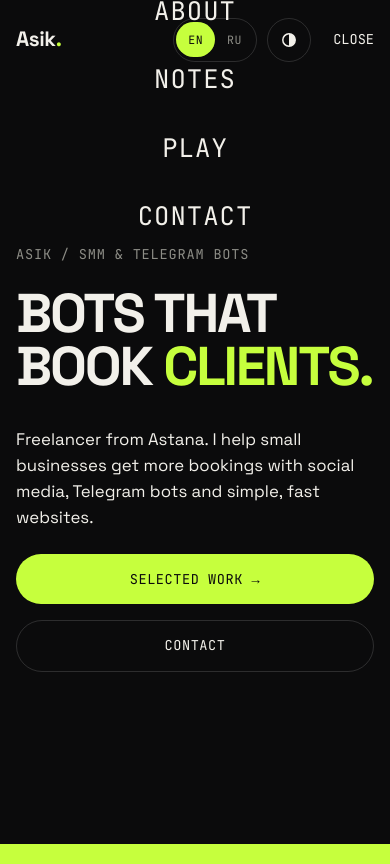
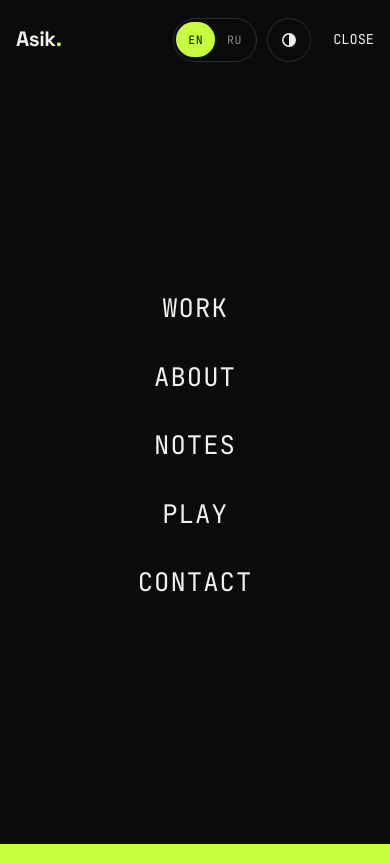
Before and after one commit to Baursak007/ASIK-PORTFOLIO, a plain HTML site: page index.html in a window 390 px wide. Both pictures are taken after a click on the button "MENU". Shown: the top 864 px of the page. Drawn offline with Linux system fonts and the light colour scheme.

Commit message:
Fix mobile menu showing through the page
backdrop-filter on the header made the fixed full-screen menu position itself inside the header, so the closed menu items were visible over the content. Removed the blur, use a solid header background, and hide the closed menu with visibility.

Co-Authored-By: Claude Sonnet 5.5 <noreply@anthropic.com>
Claude-Session: https://claude.ai/code/session_01HpyYUe9bh3RaukpLM9bQmS

```diff
--- a/style.css
+++ b/style.css
@@ -289,5 +289,11 @@ h1, h2, .next strong { overflow-wrap: break-word; }
 /* denser header so scrolled content doesn't show through the buttons */
 .site-header { background: linear-gradient(var(--bg) 70%, transparent); }
 @media (max-width: 760px) {
-  .site-header { background: color-mix(in srgb, var(--bg) 92%, transparent); -webkit-backdrop-filter: blur(10px); backdrop-filter: blur(10px); padding-bottom: 0.6rem; }
+  .site-header { background: var(--bg); padding-bottom: 0.6rem; }
 }
+
+/* closed mobile menu must be fully hidden (never show through the page) */
+@media (max-width: 760px) {
+  .nav { visibility: hidden; transition: transform 0.5s cubic-bezier(0.7, 0, 0.2, 1), visibility 0s 0.5s; }
+  .nav.open { visibility: visible; transition: transform 0.5s cubic-bezier(0.7, 0, 0.2, 1), visibility 0s 0s; }
+}
```
